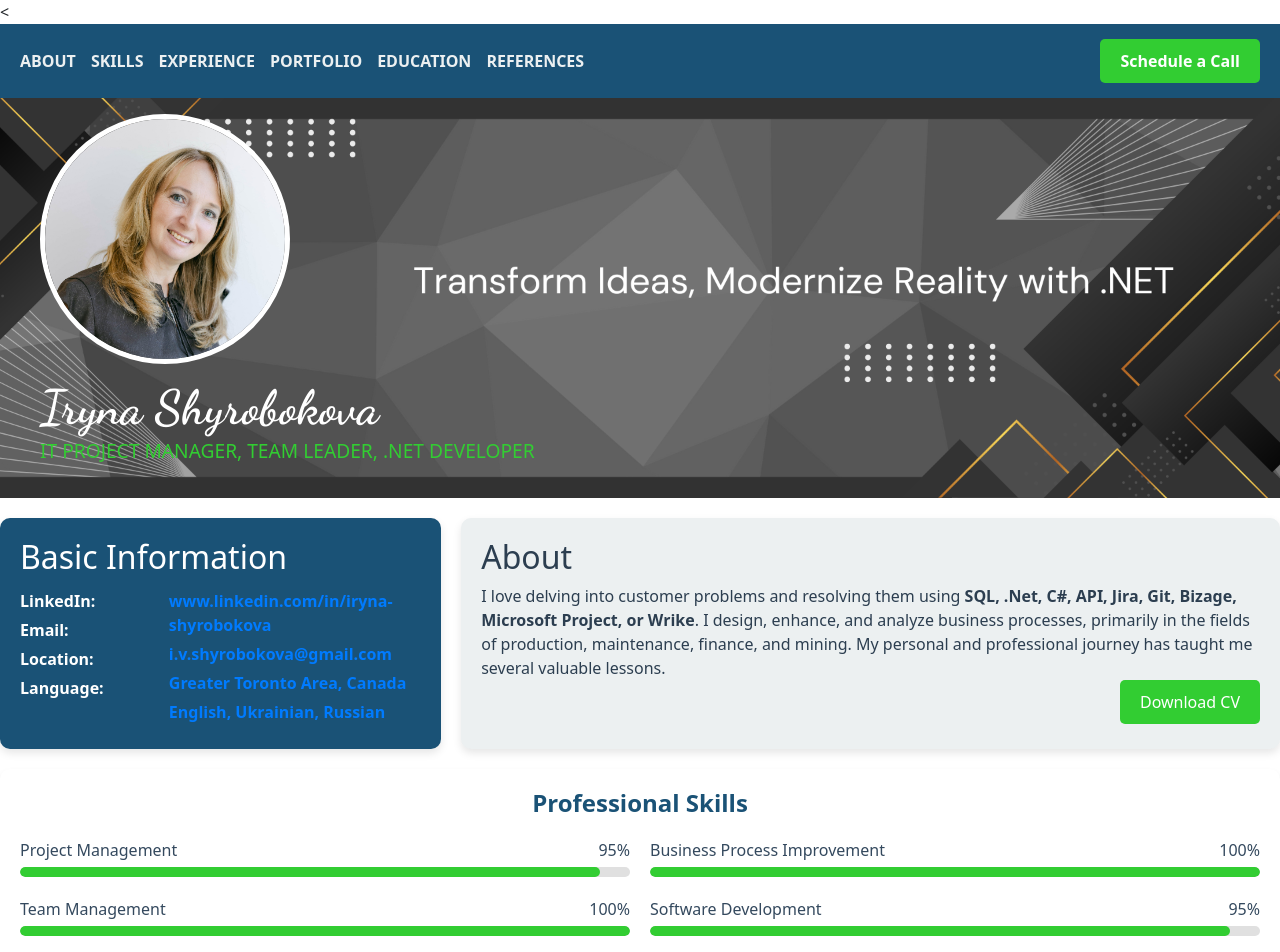
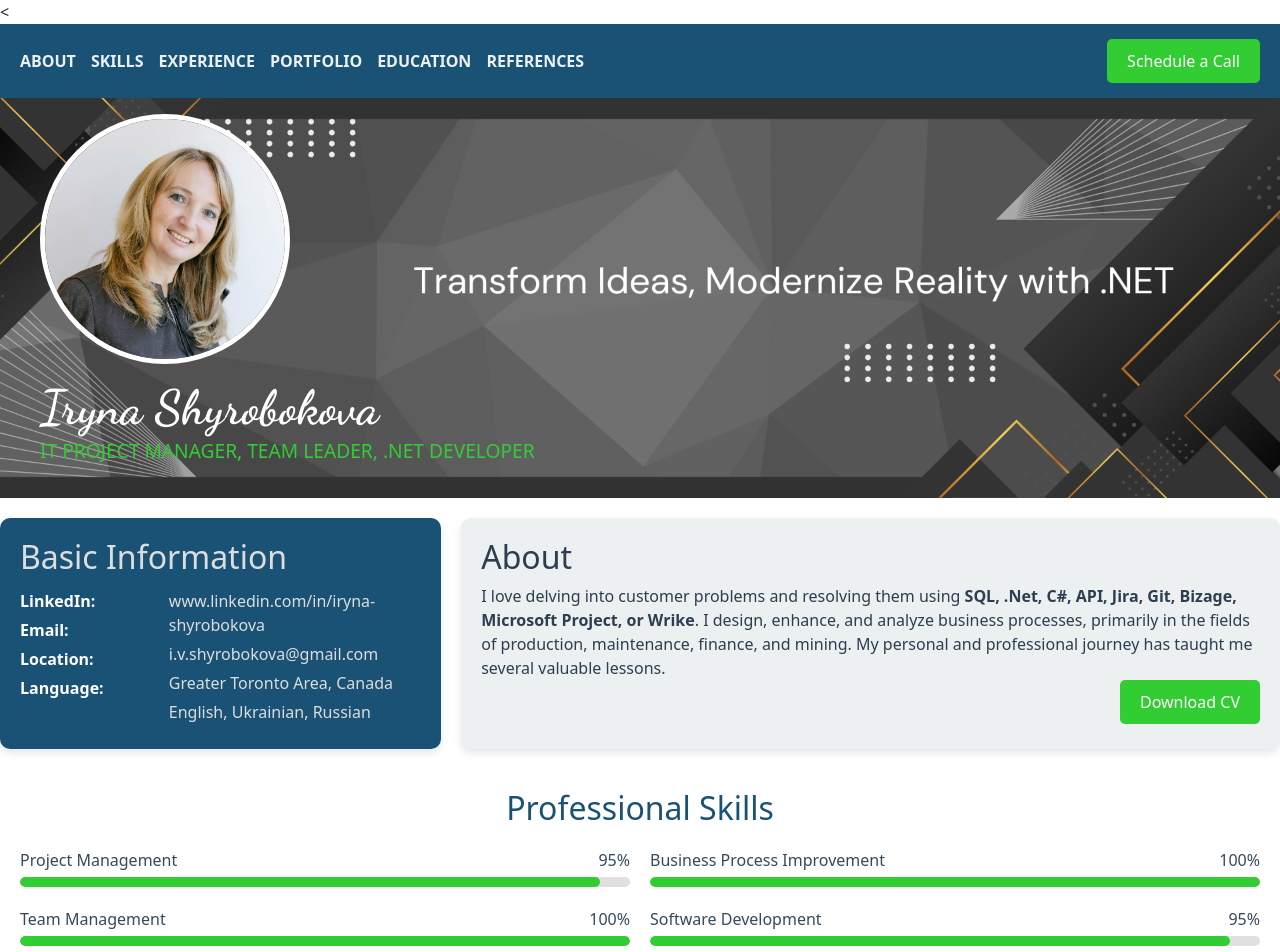
Before and after one commit to IrynaShyrobokova/portfolio-app, an Angular app: page / in a window 1280 px wide. Shown: the top 952 px of the page. Built offline with nearby package versions, Linux system fonts and the light colour scheme.

Commit message:
About styles

```diff
--- a/src/app/components/about/about.component.css
+++ b/src/app/components/about/about.component.css
@@ -30,14 +30,13 @@ body, html {
   background-color: #1A5276; /* Dark blue background */
   padding: 20px;
   border-radius: 10px;
-  color: white; /* White text for contrast */
+  color: #ddd;
   box-shadow: 0 4px 8px rgba(0, 0, 0, 0.1); /* Soft shadow */
 }
 
 .info-box a {
   text-decoration: none;
-  color: #007bff;
-  font-weight: bold;
+  color: #ddd;
 }
 
   .info-box a:hover {
--- a/src/app/components/header/header.component.css
+++ b/src/app/components/header/header.component.css
@@ -119,7 +119,6 @@ body {
   border-radius: 5px;
   cursor: pointer;
   font-size: 16px;
-  font-weight: bold;
   display: inline-block;
   transition: background-color 0.3s ease;
   text-decoration: none;
--- a/src/app/components/skills/skills.component.css
+++ b/src/app/components/skills/skills.component.css
@@ -8,8 +8,6 @@
 
   .skills-container h2 {
     margin-bottom: 20px;
-    font-size: 24px;
-    font-weight: bold;
     color: #1A5276; /* Dark blue for heading */
   }
 
@@ -47,9 +45,10 @@
 
 /* Common styles for all section titles */
 h2.section-title {
-  font-size: 1.5rem; /* Same as the About section */
-  font-weight: bold; /* Same weight */
-  color: #333; /* Same color */
-  margin-bottom: 20px;
-  text-align: center;
+  font-family: 'Arial', sans-serif;
+  font-size: 24px;
+  font-weight: bold;
+  color: #2C3E50; /* Ensure the text color matches the 'About' section */
+  margin-bottom: 15px; /* Add spacing below the heading */
+  text-align: left; /* Align the text to the left */
 }
```
